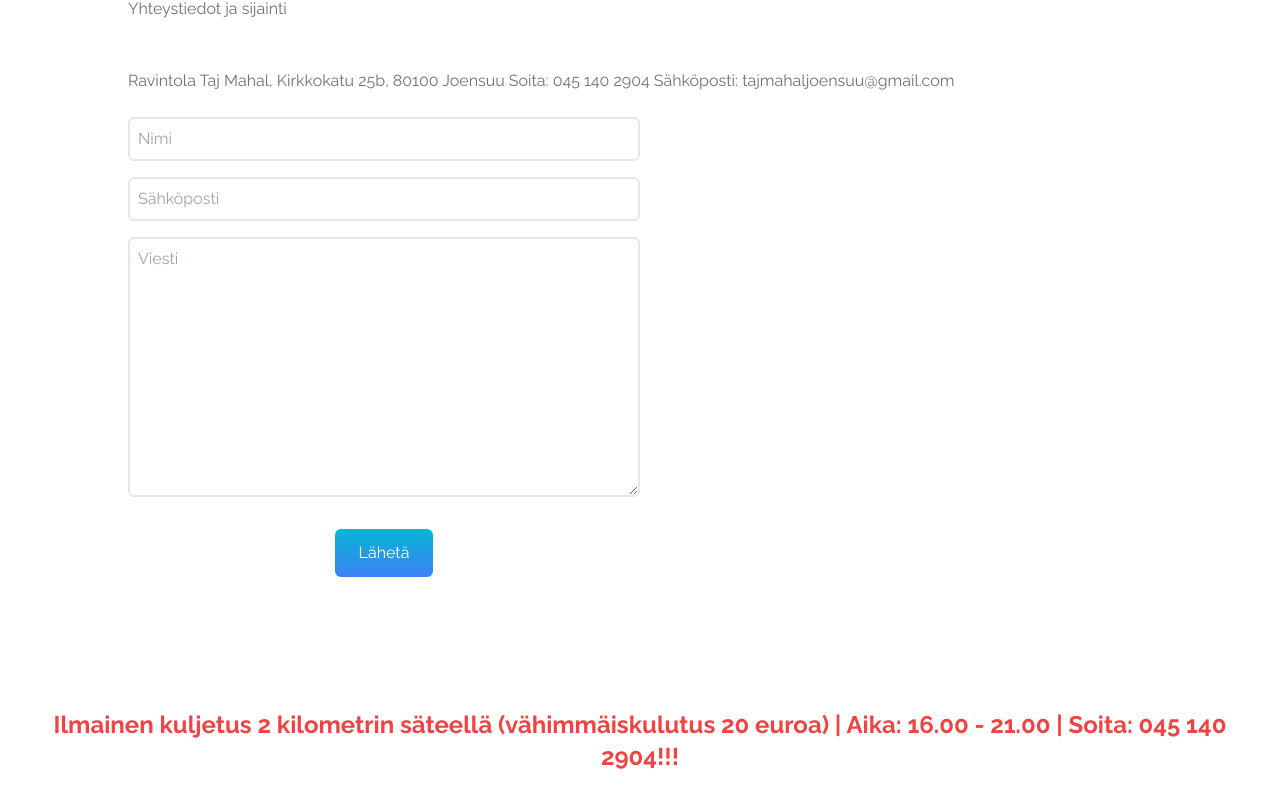
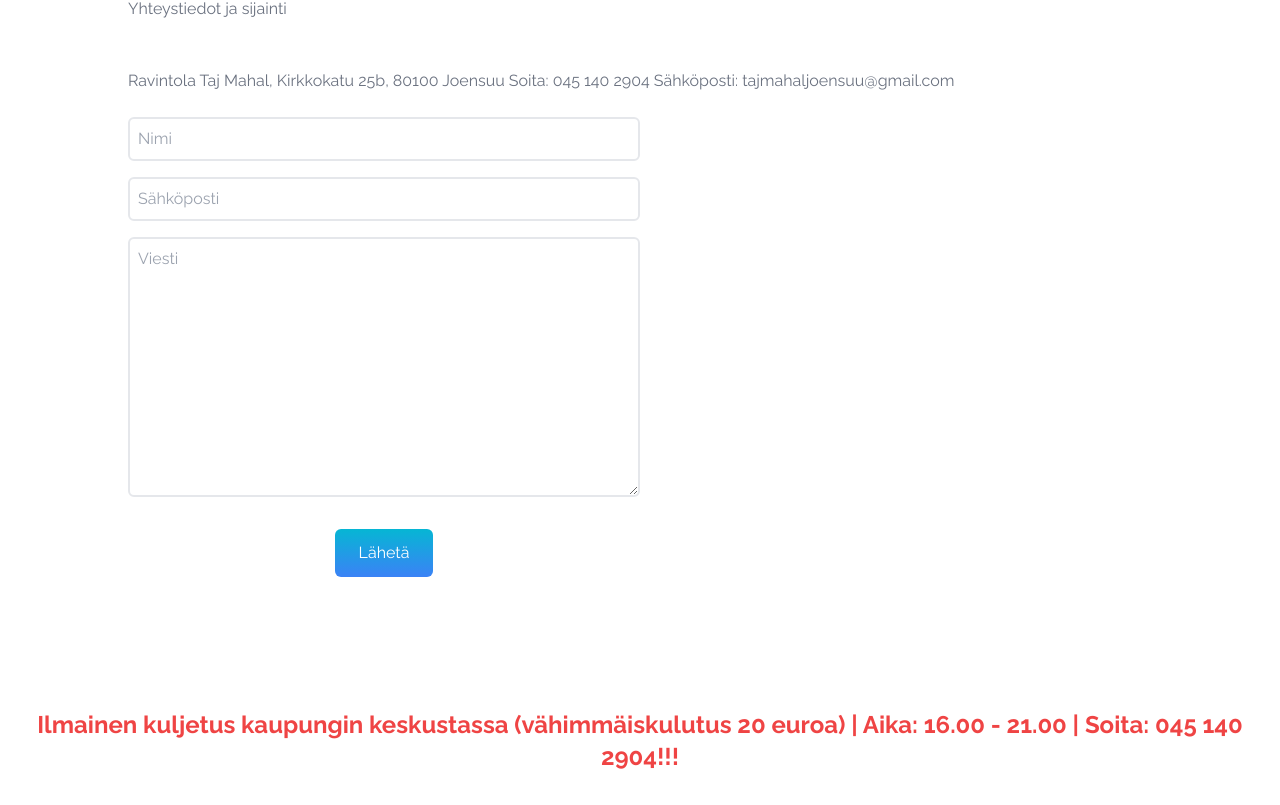
Before and after one commit to sharifmajumdar/taj-mahal, a React (Create React App) app: page / in a window 1280 px wide. Shown: the part 8287-9092 px from the top of the page. Built offline with nearby package versions, Linux system fonts and the light colour scheme; the HTML template or start-up script is replaced by a standard one.

Commit message:
kuljetus updated

```diff
--- a/src/components/NewsReel.js
+++ b/src/components/NewsReel.js
@@ -2,7 +2,7 @@ const NewsReel = () => {
   return (
     <div className="container mx-auto p-4">
       <h1 className="text-2xl font-bold mb-4 text-red-500 text-center">
-        Ilmainen kuljetus 2 kilometrin säteellä (vähimmäiskulutus 20 euroa) |
+        Ilmainen kuljetus kaupungin keskustassa (vähimmäiskulutus 20 euroa) |
         Aika: 16.00 - 21.00 | Soita: 045 140 2904!!!
       </h1>
     </div>
```
